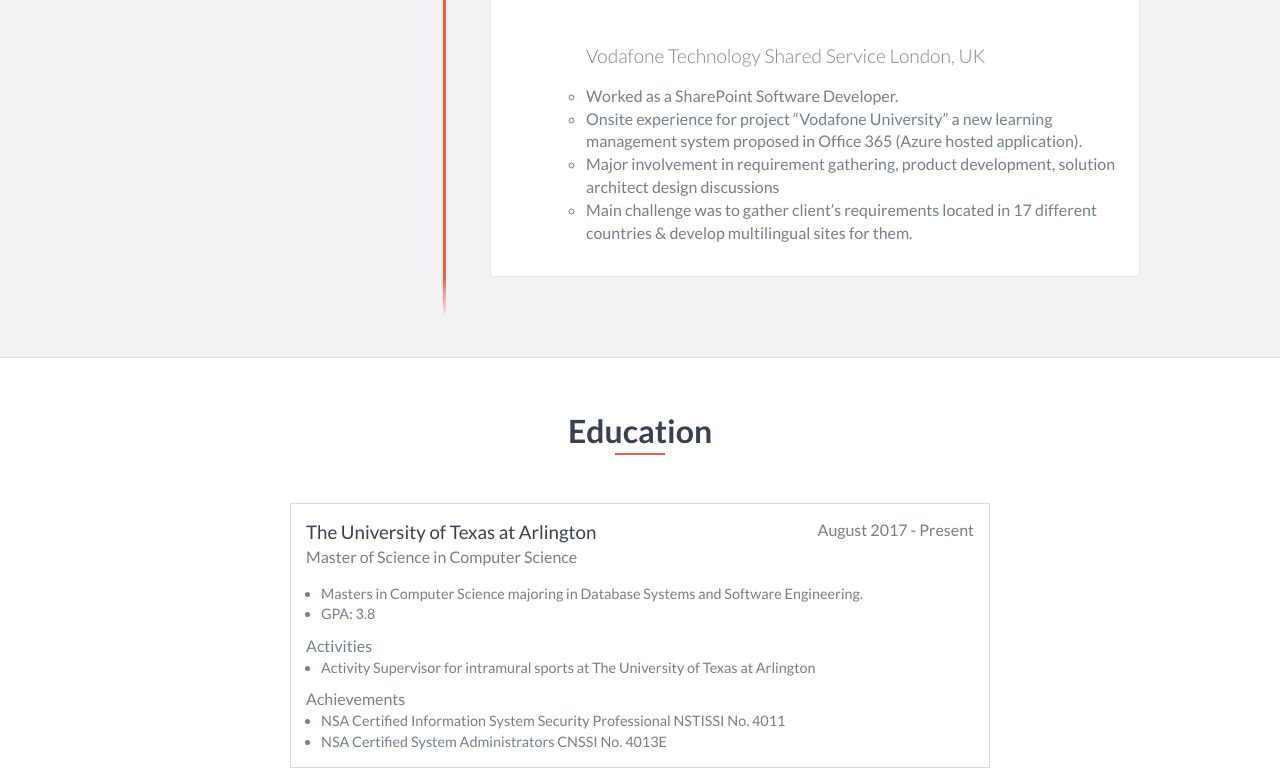
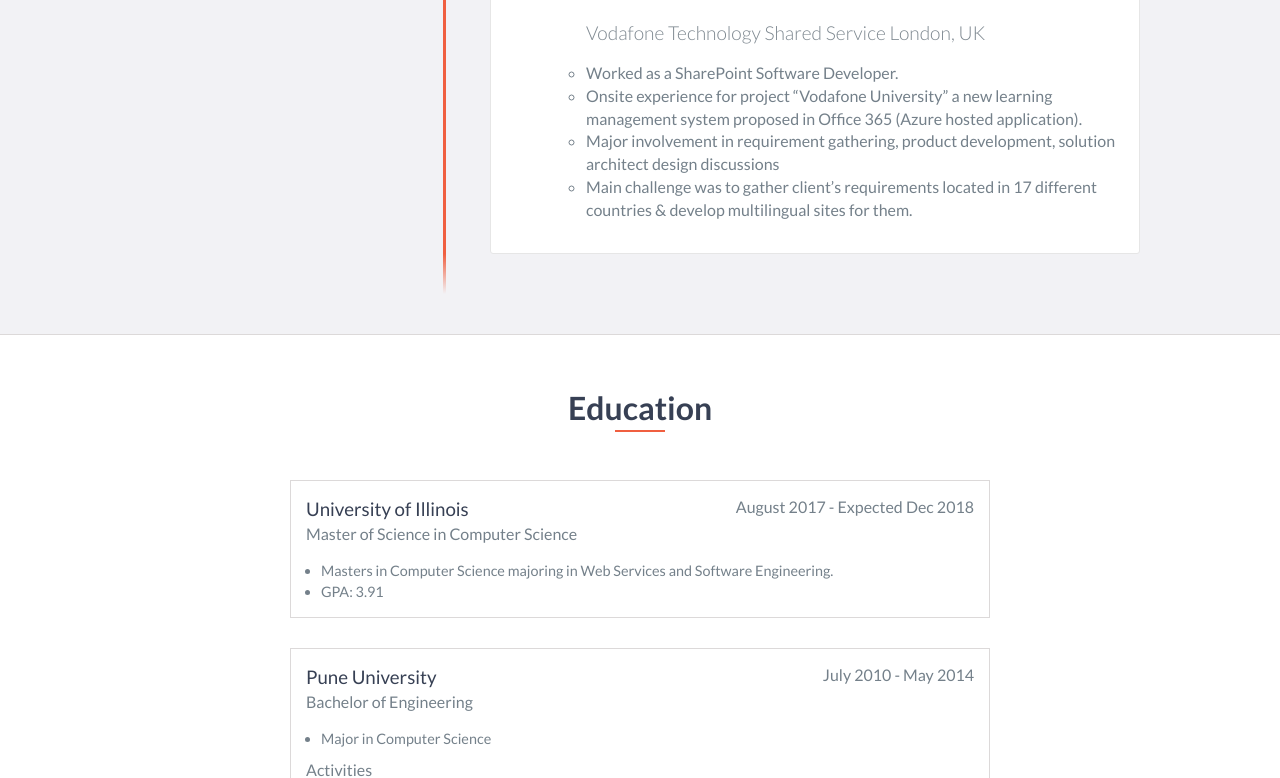
Before and after one commit to nikhil-zaware/nikhil-zaware.github.io, a plain HTML site: page index.html in a window 1280 px wide. Shown: the part 2022-2800 px from the top of the page. Drawn offline with nearby package versions, Linux system fonts and the light colour scheme; a web font is replaced by a local one.

Commit message:
change in file

```diff
--- a/css/styles.css
+++ b/css/styles.css
@@ -1,4 +1,8 @@
 @import url('https://fonts.googleapis.com/css?family=Libre+Barcode+128+Text|Lobster|Monoton');
+p,h1,h2,h3,h4{
+	word-break: break-all;
+}
+
 body {
     font-family: 'Lato', sans-serif;
     font-size: 16px
--- a/index.html
+++ b/index.html
@@ -149,26 +149,15 @@
             <b>Education</b>
         </h2>
         <div class="education-block">
-            <h3>The University of Texas at Arlington</h3>
-            <span class="education-date">August 2017 - Present</span>
+            <h3>University of Illinois</h3>
+            <span class="education-date">August 2017 - Expected Dec 2018</span>
             <h4>Master of Science in Computer Science</h4>
             <ul>
-                <li>Masters in Computer Science majoring in Database Systems and Software Engineering. </li>
-                <li>GPA: 3.8</li>
+                <li>Masters in Computer Science majoring in Web Services and Software Engineering. </li>
+                <li>GPA: 3.91</li>
             </ul>
-            <section>
-                <h4 class="education-block-sub-heading">Activities</h4>
-                <ul>
-                    <li>Activity Supervisor for intramural sports at The University of Texas at Arlington</li>
-                </ul>
-            </section>
-            <section>
-                <h4 class="education-block-sub-heading">Achievements</h4>
-                <ul>
-                    <li>NSA Certified Information System Security Professional NSTISSI No. 4011</li>
-                    <li>NSA Certified System Administrators CNSSI No. 4013E</li>
-                </ul>
-            </section>
+
+
         </div>
         <!-- End .education-block -->
 
@@ -400,7 +389,7 @@
 		<li>jQuery</li>
 		<li>AngularJs</li>
             <li>JavaScript</li>
-            <li>HEML5</li>
+            <li>HTML 5</li>
             <li>CSS3</li>
 		<li>SharePoint 2010</li>
 		<li>SharePoint 2013</li>
```
